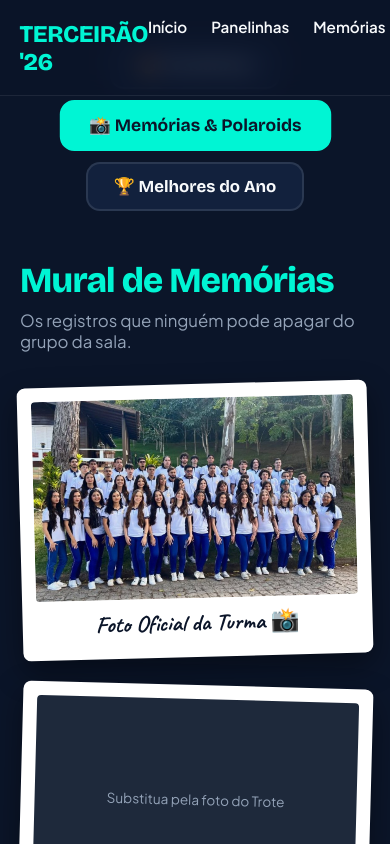
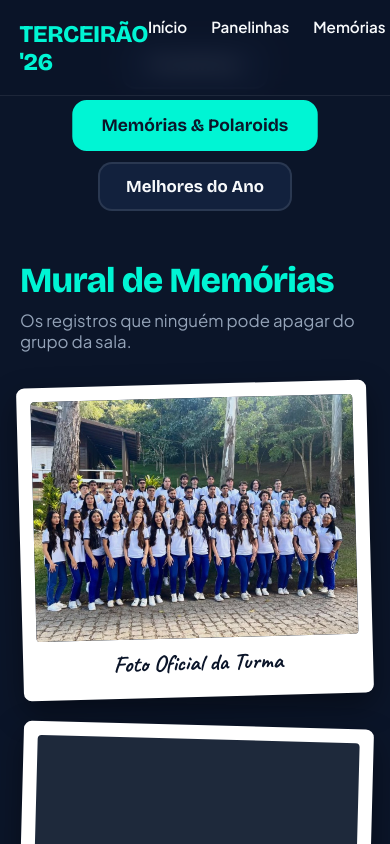
Before and after one commit to VitorMartinsRS/3-o_Renacer, a plain HTML site: page index.html in a window 390 px wide. Both pictures are taken after a click on the link "Memórias". Shown: the part 844-1688 px from the top of the page. Drawn offline with nearby package versions, Linux system fonts and the light colour scheme.

Commit message:
Refactor code structure for improved readability and maintainability

```diff
--- a/index.html
+++ b/index.html
@@ -84,7 +84,7 @@
             height: 100vh;
             min-height: 600px;
             width: 100%;
-            background-image: url('turma.jpg');
+            background-image: url('assets/turma.jpg');
             background-size: cover;
             background-position: center 35%;
             display: flex;
@@ -287,7 +287,7 @@
 
         .polaroid-grid {
             display: grid;
-            grid-template-columns: repeat(auto-fit, minmax(240px, 1fr));
+            grid-template-columns: repeat(2, minmax(0, 1fr));
             gap: 28px;
         }
 
@@ -315,7 +315,7 @@
 
         .polaroid-img {
             width: 100%;
-            height: 200px;
+            height: 260px;
             background: #1e293b;
             border-radius: 4px;
             margin-bottom: 10px;
@@ -331,6 +331,37 @@
             width: 100%;
             height: 100%;
             object-fit: cover;
+        }
+
+        .polaroid:first-child {
+            grid-column: 1 / -1;
+        }
+
+        .polaroid:first-child .polaroid-img {
+            height: 420px;
+        }
+
+        .polaroid:first-child .polaroid-img img {
+            object-position: center 38%;
+        }
+
+        @media (max-width: 700px) {
+            .polaroid-grid {
+                grid-template-columns: 1fr;
+            }
+
+            .polaroid:first-child {
+                grid-column: auto;
+            }
+
+            .polaroid:first-child .polaroid-img,
+            .polaroid-img {
+                height: 240px;
+            }
+
+            .polaroid {
+                transform: none;
+            }
         }
         /* Legenda manuscrita estilo caneta na Polaroid */
 
@@ -371,7 +402,7 @@
             <span class="badge-ano">A melhor turma da história!</span>
             <h1>Anuário Terceirão 2026</h1>
             <p>Dos perrengues nas provas às resenhas no intervalo: tudo o que marcou o nosso último ano juntos.</p>
-            <a href="#conteudo" class="scroll-btn">Explorar o Anuário ↓</a>
+            <a href="#conteudo" class="scroll-btn">Explorar o Anuário</a>
         </div>
     </header>
 
@@ -380,9 +411,9 @@
 
         <!-- Botões das Abas -->
         <div class="tabs-header">
-            <button class="tab-btn active" data-tab="panelinhas" onclick="abrirAba('panelinhas')">🔥 Panelinhas</button>
-            <button class="tab-btn" data-tab="memorias" onclick="abrirAba('memorias')">📸 Memórias & Polaroids</button>
-            <button class="tab-btn" data-tab="premios" onclick="abrirAba('premios')">🏆 Melhores do Ano</button>
+            <button class="tab-btn active" data-tab="panelinhas" onclick="abrirAba('panelinhas')">Panelinhas</button>
+            <button class="tab-btn" data-tab="memorias" onclick="abrirAba('memorias')">Memórias & Polaroids</button>
+            <button class="tab-btn" data-tab="premios" onclick="abrirAba('premios')">Melhores do Ano</button>
         </div>
 
         <!-- ABA 1: PANELINHAS -->
@@ -422,24 +453,24 @@
             <div class="polaroid-grid">
                 <figure class="polaroid">
                     <div class="polaroid-img">
-                        <img src="turma.jpg" alt="Foto oficial da turma">
+                        <img src="assets/turma.jpg" alt="Foto oficial da turma">
                     </div>
-                    <figcaption>Foto Oficial da Turma 📸</figcaption>
+                    <figcaption>Foto Oficial da Turma</figcaption>
                 </figure>
 
                 <figure class="polaroid">
                     <div class="polaroid-img">Substitua pela foto do Trote</div>
-                    <figcaption>Dia do Trote / Fantasia 🎉</figcaption>
+                    <figcaption>Dia do Trote / Fantasia</figcaption>
                 </figure>
 
                 <figure class="polaroid">
                     <div class="polaroid-img">Substitua pela foto dos Jogos</div>
-                    <figcaption>Interclasse e Torcida 🏆</figcaption>
+                    <figcaption>Interclasse e Torcida</figcaption>
                 </figure>
 
                 <figure class="polaroid">
                     <div class="polaroid-img">Substitua por foto espontânea</div>
-                    <figcaption>Resenha pós-aula 🍕</figcaption>
+                    <figcaption>Resenha pós-aula</figcaption>
                 </figure>
             </div>
         </section>
@@ -452,21 +483,21 @@
             <div class="grid-cards">
                 <article class="card-panelinha">
                     <span class="tag-grupo">Categoria #01</span>
-                    <h3>😴 Mais Dorminhoco(a)</h3>
+                    <h3>Mais Dorminhoco(a)</h3>
                     <p>Consegue dormir sentado na primeira carteira mesmo com o professor explicando matéria de prova.</p>
                     <div class="membros">Vencedor(a): Nome do Aluno</div>
                 </article>
 
                 <article class="card-panelinha">
                     <span class="tag-grupo">Categoria #02</span>
-                    <h3>⏰ Rei / Rainha do Atraso</h3>
+                    <h3>Rei / Rainha do Atraso</h3>
                     <p>Chega na segunda aula com a mesma tranquilidade de quem chegou 15 minutos antes do portão abrir.</p>
                     <div class="membros">Vencedor(a): Nome do Aluno</div>
                 </article>
 
                 <article class="card-panelinha">
                     <span class="tag-grupo">Categoria #03</span>
-                    <h3>🎤 Palestrinha da Sala</h3>
+                    <h3>Palestrinha da Sala</h3>
                     <p>Sempre tem uma pergunta extra faltando 1 minuto para o sinal bater.</p>
                     <div class="membros">Vencedor(a): Nome do Aluno</div>
                 </article>
```
Also changed, not shown: assets/(edit).jpg (renamed from (edit).jpg), assets/turma.jpg (renamed from turma.jpg).
